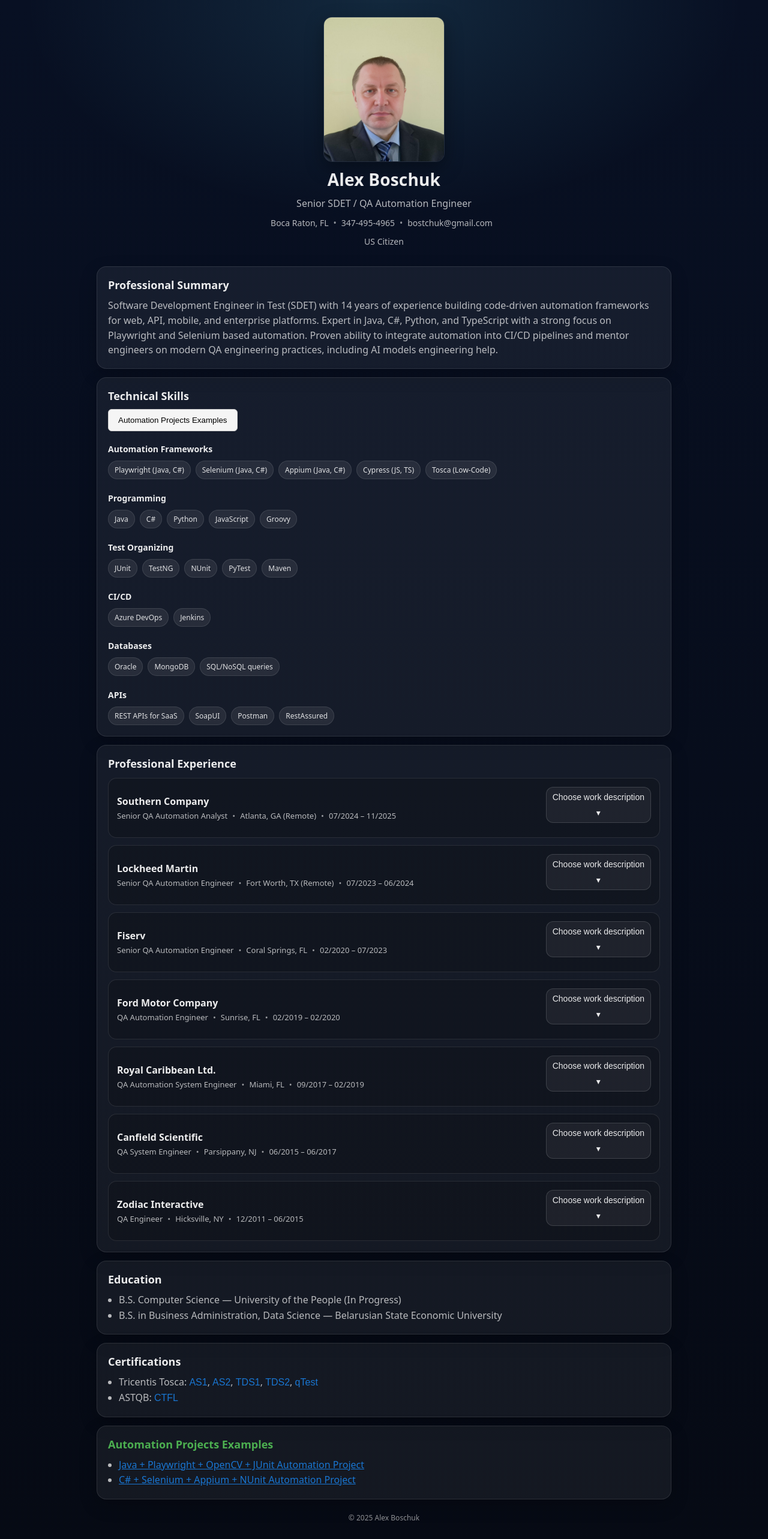
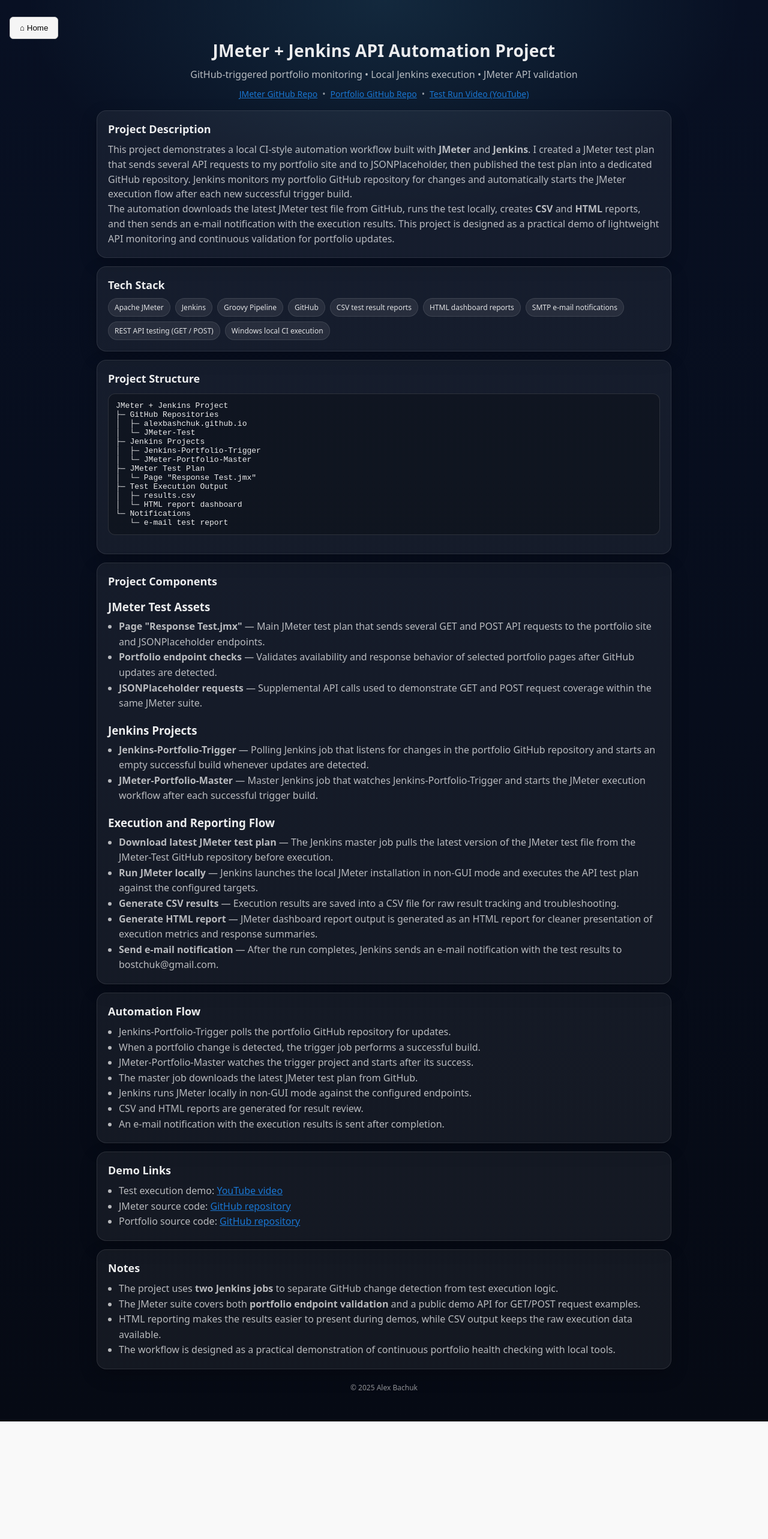
Before and after one commit to alexbashchuk/alexbashchuk.github.io, a React (Vite) app: page /#/jmeter-jenkins in a window 1280 px wide. Before the commit this address led to /#/. Shown: the top 2566 px of the page at 60% size. After the commit the page ends 2370 px from the top, so only its background shows below. Built offline with nearby package versions, Linux system fonts and the light colour scheme.

Commit message:
Add JMeter Jenkins Project Page

```diff
--- a/src/App.jsx
+++ b/src/App.jsx
@@ -4,6 +4,7 @@ import ScrollToTop from "./ScrollToTop";
 import Home from "./pages/Home.jsx";
 import JavaPlaywright from "./pages/JavaPlaywright.jsx";
 import CSharpMobile from "./pages/CSharpMobile.jsx";
+import JMeterJenkins from "./pages/JMeter-Jenkins.jsx";
 
 export default function App() {
   return (
@@ -13,6 +14,7 @@ export default function App() {
         <Route path="/" element={<Home />} />
         <Route path="/java-playwright" element={<JavaPlaywright />} />
         <Route path="/csharp-mobile" element={<CSharpMobile />} />
+        <Route path="/jmeter-jenkins" element={<JMeterJenkins />} />
         <Route path="*" element={<Navigate to="/" replace />} />
       </Routes>
     </>
--- a/src/pages/Home.jsx
+++ b/src/pages/Home.jsx
@@ -399,6 +399,11 @@ export default function Home() {
                 C# + Selenium + Appium + NUnit Automation Project
               </Link>
             </li>
+             <li>
+              <Link className="certLink" to="/jmeter-jenkins">
+                JMeter + Jenkins API Automation Project
+              </Link>
+            </li>
           </ul>
 
       </section>
--- /dev/null
+++ b/src/pages/JMeter-Jenkins.jsx
@@ -0,0 +1,268 @@
+import "./Home.css";
+import { useNavigate } from "react-router-dom";
+
+export default function JMeterJenkins() {
+  const githubUrl = "https://github.com/alexbashchuk/JMeter-Test";
+  const youtubeUrl = "https://youtu.be/VEgMSr7PkVs";
+  const portfolioRepoUrl = "https://github.com/alexbashchuk/alexbashchuk.github.io";
+  const navigate = useNavigate();
+
+  const techStack = [
+    "Apache JMeter",
+    "Jenkins",
+    "Groovy Pipeline",
+    "GitHub",
+    "CSV test result reports",
+    "HTML dashboard reports",
+    "SMTP e-mail notifications",
+    "REST API testing (GET / POST)",
+    "Windows local CI execution",
+  ];
+
+  const packages = [
+    {
+      name: "JMeter Test Assets",
+      items: [
+        {
+          name: 'Page "Response Test.jmx"',
+          purpose:
+            "Main JMeter test plan that sends several GET and POST API requests to the portfolio site and JSONPlaceholder endpoints.",
+        },
+        {
+          name: "Portfolio endpoint checks",
+          purpose:
+            "Validates availability and response behavior of selected portfolio pages after GitHub updates are detected.",
+        },
+        {
+          name: "JSONPlaceholder requests",
+          purpose:
+            "Supplemental API calls used to demonstrate GET and POST request coverage within the same JMeter suite.",
+        },
+      ],
+    },
+    {
+      name: "Jenkins Projects",
+      items: [
+        {
+          name: "Jenkins-Portfolio-Trigger",
+          purpose:
+            "Polling Jenkins job that listens for changes in the portfolio GitHub repository and starts an empty successful build whenever updates are detected.",
+        },
+        {
+          name: "JMeter-Portfolio-Master",
+          purpose:
+            "Master Jenkins job that watches Jenkins-Portfolio-Trigger and starts the JMeter execution workflow after each successful trigger build.",
+        },
+      ],
+    },
+    {
+      name: "Execution and Reporting Flow",
+      items: [
+        {
+          name: "Download latest JMeter test plan",
+          purpose:
+            "The Jenkins master job pulls the latest version of the JMeter test file from the JMeter-Test GitHub repository before execution.",
+        },
+        {
+          name: "Run JMeter locally",
+          purpose:
+            "Jenkins launches the local JMeter installation in non-GUI mode and executes the API test plan against the configured targets.",
+        },
+        {
+          name: "Generate CSV results",
+          purpose:
+            "Execution results are saved into a CSV file for raw result tracking and troubleshooting.",
+        },
+        {
+          name: "Generate HTML report",
+          purpose:
+            "JMeter dashboard report output is generated as an HTML report for cleaner presentation of execution metrics and response summaries.",
+        },
+        {
+          name: "Send e-mail notification",
+          purpose:
+            "After the run completes, Jenkins sends an e-mail notification with the test results to bostchuk@gmail.com.",
+        },
+      ],
+    },
+  ];
+
+  const projectTree = `JMeter + Jenkins Project
+├─ GitHub Repositories
+│  ├─ alexbashchuk.github.io
+│  └─ JMeter-Test
+├─ Jenkins Projects
+│  ├─ Jenkins-Portfolio-Trigger
+│  └─ JMeter-Portfolio-Master
+├─ JMeter Test Plan
+│  └─ Page "Response Test.jmx"
+├─ Test Execution Output
+│  ├─ results.csv
+│  └─ HTML report dashboard
+└─ Notifications
+   └─ e-mail test report`;
+
+  return (
+    <main className="home">
+      <button
+        className="navButton"
+        onClick={() =>
+          navigate("/", {
+            state: { scrollTo: "automation-projects" },
+          })
+        }
+      >
+        ⌂ Home
+      </button>
+
+      <section className="hero" aria-label="JMeter and Jenkins Project">
+        <h1 className="name">JMeter + Jenkins API Automation Project</h1>
+        <p className="title">
+          GitHub-triggered portfolio monitoring • Local Jenkins execution • JMeter API validation
+        </p>
+
+        <div className="contactRow" aria-label="Project links">
+          <a className="certLink" href={githubUrl} target="_blank" rel="noreferrer">
+            JMeter GitHub Repo
+          </a>
+          <span className="contactDot" aria-hidden="true">
+            •
+          </span>
+          <a className="certLink" href={portfolioRepoUrl} target="_blank" rel="noreferrer">
+            Portfolio GitHub Repo
+          </a>
+          <span className="contactDot" aria-hidden="true">
+            •
+          </span>
+          <a className="certLink" href={youtubeUrl} target="_blank" rel="noreferrer">
+            Test Run Video (YouTube)
+          </a>
+        </div>
+      </section>
+
+      <section className="card" aria-label="Project Description">
+        <h2>Project Description</h2>
+        <p>
+          This project demonstrates a local CI-style automation workflow built with{" "}
+          <strong>JMeter</strong> and <strong>Jenkins</strong>. I created a JMeter test plan that
+          sends several API requests to my portfolio site and to JSONPlaceholder, then published the
+          test plan into a dedicated GitHub repository. Jenkins monitors my portfolio GitHub
+          repository for changes and automatically starts the JMeter execution flow after each new
+          successful trigger build.
+        </p>
+        <p>
+          The automation downloads the latest JMeter test file from GitHub, runs the test locally,
+          creates <strong>CSV</strong> and <strong>HTML</strong> reports, and then sends an e-mail
+          notification with the execution results. This project is designed as a practical demo of
+          lightweight API monitoring and continuous validation for portfolio updates.
+        </p>
+      </section>
+
+      <section className="card" aria-label="Tech Stack">
+        <h2>Tech Stack</h2>
+        <div className="chips" aria-label="Tech stack chips">
+          {techStack.map((it) => (
+            <span className="chip" key={it}>
+              {it}
+            </span>
+          ))}
+        </div>
+      </section>
+
+      <section className="card" aria-label="Project Structure">
+        <h2>Project Structure</h2>
+        <pre
+          style={{
+            overflowX: "auto",
+            padding: "12px",
+            borderRadius: "12px",
+            border: "1px solid rgba(255,255,255,0.12)",
+            background: "rgba(0,0,0,0.25)",
+          }}
+        >
+{projectTree}
+        </pre>
+      </section>
+
+      <section className="card" aria-label="Project Components">
+        <h2>Project Components</h2>
+
+        {packages.map((pkg) => (
+          <div key={pkg.name} style={{ marginTop: 14 }}>
+            <h3 style={{ marginBottom: 8 }}>{pkg.name}</h3>
+            <ul className="bullets">
+              {pkg.items.map((c) => (
+                <li key={c.name}>
+                  <strong>{c.name}</strong> — {c.purpose}
+                </li>
+              ))}
+            </ul>
+          </div>
+        ))}
+      </section>
+
+      <section className="card" aria-label="Automation Flow">
+        <h2>Automation Flow</h2>
+        <ul className="bullets">
+          <li>Jenkins-Portfolio-Trigger polls the portfolio GitHub repository for updates.</li>
+          <li>When a portfolio change is detected, the trigger job performs a successful build.</li>
+          <li>JMeter-Portfolio-Master watches the trigger project and starts after its success.</li>
+          <li>The master job downloads the latest JMeter test plan from GitHub.</li>
+          <li>Jenkins runs JMeter locally in non-GUI mode against the configured endpoints.</li>
+          <li>CSV and HTML reports are generated for result review.</li>
+          <li>An e-mail notification with the execution results is sent after completion.</li>
+        </ul>
+      </section>
+
+      <section className="card" aria-label="Demo Links">
+        <h2>Demo Links</h2>
+        <ul className="bullets">
+          <li>
+            Test execution demo:{" "}
+            <a className="certLink" href={youtubeUrl} target="_blank" rel="noreferrer">
+              YouTube video
+            </a>
+          </li>
+          <li>
+            JMeter source code:{" "}
+            <a className="certLink" href={githubUrl} target="_blank" rel="noreferrer">
+              GitHub repository
+            </a>
+          </li>
+          <li>
+            Portfolio source code:{" "}
+            <a className="certLink" href={portfolioRepoUrl} target="_blank" rel="noreferrer">
+              GitHub repository
+            </a>
+          </li>
+        </ul>
+      </section>
+
+      <section className="card" aria-label="Notes">
+        <h2>Notes</h2>
+        <ul className="bullets">
+          <li>
+            The project uses <strong>two Jenkins jobs</strong> to separate GitHub change detection
+            from test execution logic.
+          </li>
+          <li>
+            The JMeter suite covers both <strong>portfolio endpoint validation</strong> and a public
+            demo API for GET/POST request examples.
+          </li>
+          <li>
+            HTML reporting makes the results easier to present during demos, while CSV output keeps
+            the raw execution data available.
+          </li>
+          <li>
+            The workflow is designed as a practical demonstration of continuous portfolio health
+            checking with local tools.
+          </li>
+        </ul>
+      </section>
+
+      <footer className="footer">
+        <span>© {new Date().getFullYear()} Alex Bachuk</span>
+      </footer>
+    </main>
+  );
+}
```
